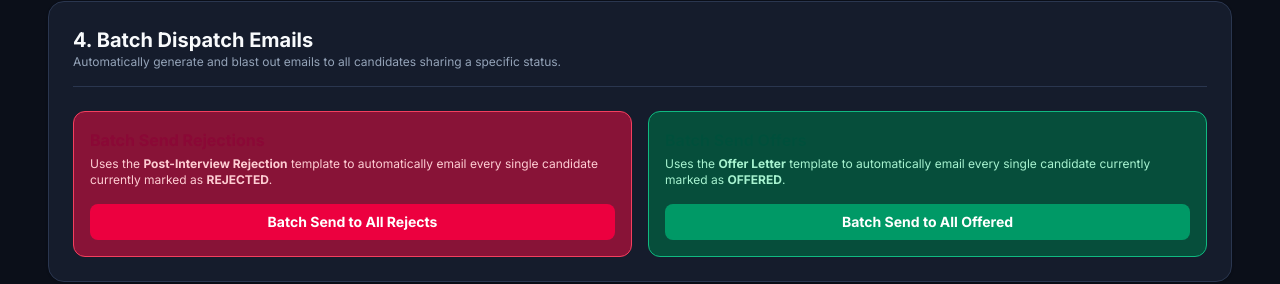
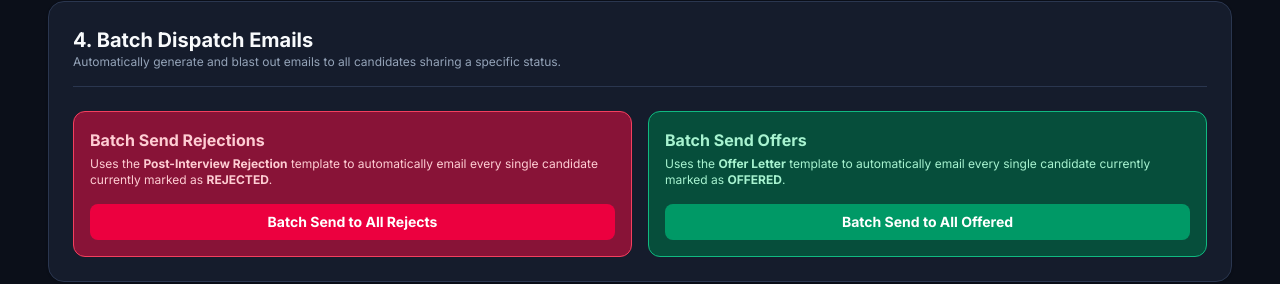
Before and after one commit to Sid-DudeD017/Ai-Recruitment-Screening-Agent, a Next.js app in the folder frontend/: page /interviews in a window 1280 px wide. Shown: the part 1096-1380 px from the top of the page. Built offline with nearby package versions, Linux system fonts and the light colour scheme; no server answers.

Commit message:
fixied fonts

```diff
--- a/frontend/app/interviews/page.tsx
+++ b/frontend/app/interviews/page.tsx
@@ -1062,7 +1062,7 @@ export default function InterviewsAndEmailsPage() {
         <div className="grid grid-cols-1 md:grid-cols-2 gap-4">
           <div className="border border-rose-200 bg-rose-50 rounded-xl p-4 flex flex-col justify-between">
             <div>
-              <h3 className="font-bold text-rose-900 mb-1">Batch Send Rejections</h3>
+              <h3 className="font-bold text-rose-700 mb-1">Batch Send Rejections</h3>
               <p className="text-xs text-rose-700 mb-4">Uses the <b>Post-Interview Rejection</b> template to automatically email every single candidate currently marked as <b>REJECTED</b>.</p>
             </div>
             <button
@@ -1076,7 +1076,7 @@ export default function InterviewsAndEmailsPage() {
 
           <div className="border border-emerald-200 bg-emerald-50 rounded-xl p-4 flex flex-col justify-between">
             <div>
-              <h3 className="font-bold text-emerald-900 mb-1">Batch Send Offers</h3>
+              <h3 className="font-bold text-emerald-700 mb-1">Batch Send Offers</h3>
               <p className="text-xs text-emerald-700 mb-4">Uses the <b>Offer Letter</b> template to automatically email every single candidate currently marked as <b>OFFERED</b>.</p>
             </div>
             <button
```
